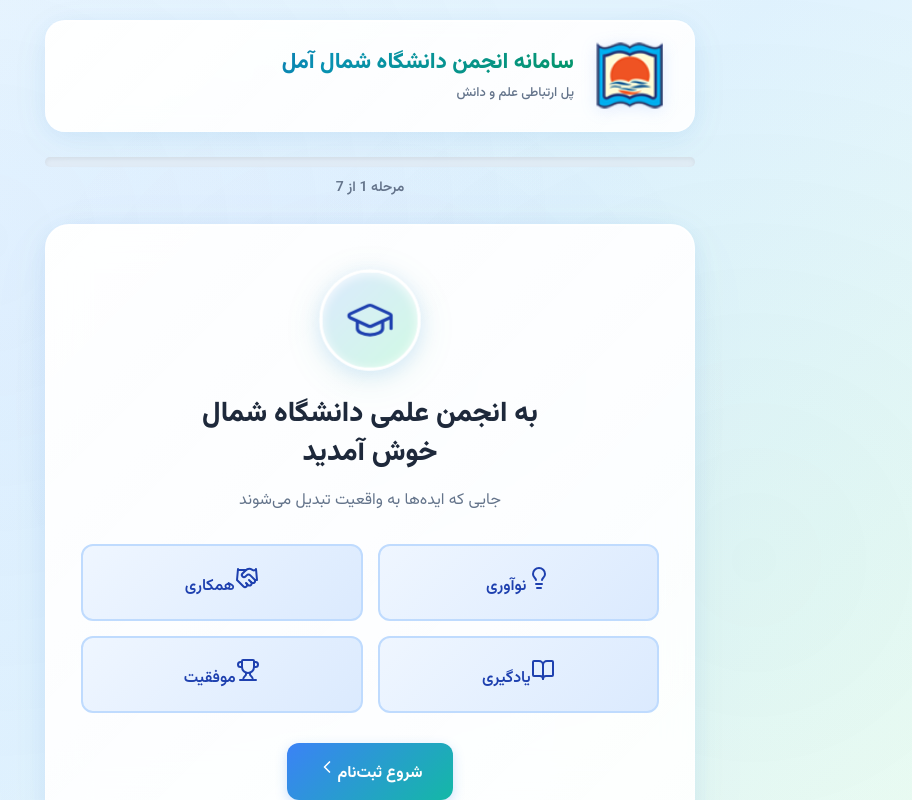
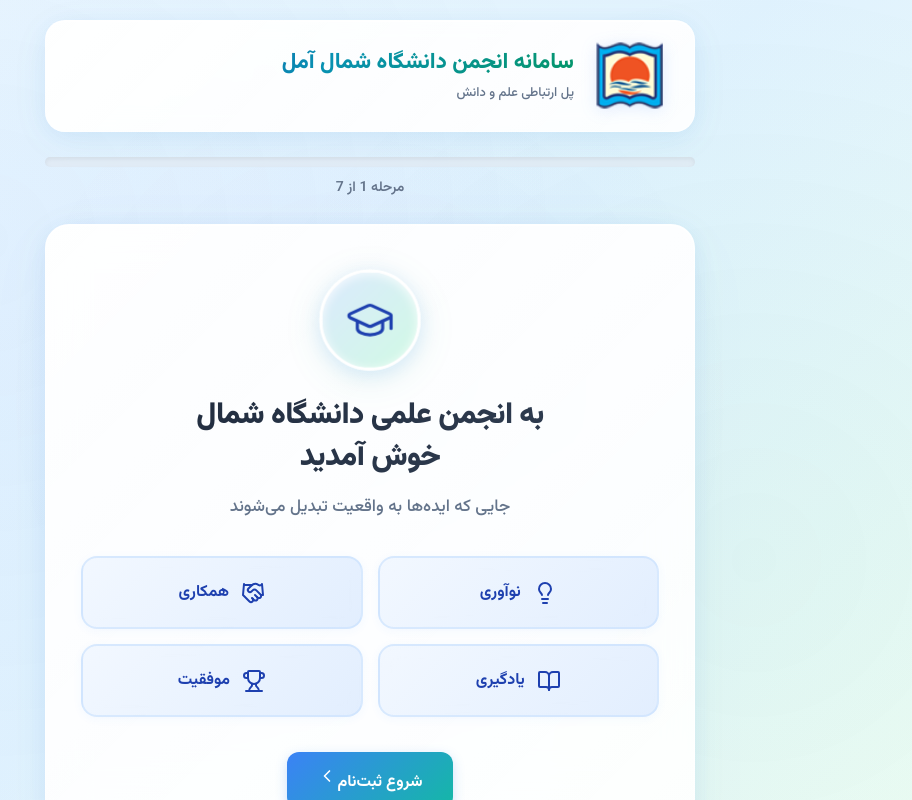
Before and after one commit to arman-shahhoseini/ShomalUniversity_AnjomanSystem, a React (Vite) app in the folder frontend/: page / in a window 1280 px wide. Shown: the whole page, without its empty margins (270-1182 px from the left). Built offline with nearby package versions, Linux system fonts and the light colour scheme; no server answers.

Commit message:
auto-commit for 65e2c851-fc86-421d-b4fc-a71372b651f4

```diff
--- a/frontend/src/index.css
+++ b/frontend/src/index.css
@@ -249,25 +249,33 @@ body::before {
 }
 
 .title {
-  font-size: 28px;
-  font-weight: 800;
-  color: #1e293b;
+  font-size: 30px;
+  font-weight: 900;
+  background: linear-gradient(135deg, #1e293b 0%, #334155 100%);
+  -webkit-background-clip: text;
+  -webkit-text-fill-color: transparent;
+  background-clip: text;
   margin-bottom: 15px;
   line-height: 1.4;
+  letter-spacing: -0.5px;
 }
 
 .subtitle {
-  font-size: 16px;
+  font-size: 17px;
   color: #64748b;
-  margin-bottom: 25px;
+  margin-bottom: 30px;
   line-height: 1.6;
+  font-weight: 500;
 }
 
 .success-msg {
-  font-size: 20px;
-  color: #10b981;
-  font-weight: 600;
-  margin-bottom: 25px;
+  font-size: 22px;
+  background: linear-gradient(135deg, #10b981 0%, #059669 100%);
+  -webkit-background-clip: text;
+  -webkit-text-fill-color: transparent;
+  background-clip: text;
+  font-weight: 700;
+  margin-bottom: 30px;
 }
 
 /* Features */
@@ -275,50 +283,137 @@ body::before {
   display: grid;
   grid-template-columns: repeat(2, 1fr);
   gap: 15px;
-  margin: 30px 0;
+  margin: 35px 0;
 }
 
 .feature {
-  background: linear-gradient(135deg, #eff6ff 0%, #dbeafe 100%);
-  padding: 20px 15px;
-  border-radius: 12px;
+  background: linear-gradient(135deg, rgba(239, 246, 255, 0.8) 0%, rgba(219, 234, 254, 0.8) 100%);
+  backdrop-filter: blur(10px);
+  padding: 22px 18px;
+  border-radius: 16px;
   font-size: 16px;
-  font-weight: 600;
+  font-weight: 700;
   color: #1e40af;
-  border: 2px solid #bfdbfe;
+  border: 2px solid rgba(191, 219, 254, 0.5);
+  display: flex;
+  align-items: center;
+  gap: 12px;
+  justify-content: center;
+  transition: all 0.3s ease;
+  box-shadow: 0 2px 10px rgba(59, 130, 246, 0.05);
+}
+
+.feature:hover {
+  transform: translateY(-4px);
+  box-shadow: 0 8px 20px rgba(59, 130, 246, 0.15);
+  border-color: #3b82f6;
+}
+
+.feature-1 {
+  animation: slideInLeft 0.6s ease-out 0.3s backwards;
+}
+
+.feature-2 {
+  animation: slideInRight 0.6s ease-out 0.35s backwards;
+}
+
+.feature-3 {
+  animation: slideInLeft 0.6s ease-out 0.4s backwards;
+}
+
+.feature-4 {
+  animation: slideInRight 0.6s ease-out 0.45s backwards;
+}
+
+@keyframes slideInLeft {
+  from {
+    opacity: 0;
+    transform: translateX(-20px);
+  }
+  to {
+    opacity: 1;
+    transform: translateX(0);
+  }
+}
+
+@keyframes slideInRight {
+  from {
+    opacity: 0;
+    transform: translateX(20px);
+  }
+  to {
+    opacity: 1;
+    transform: translateX(0);
+  }
+}
+
+.feature-icon {
+  width: 24px;
+  height: 24px;
+  flex-shrink: 0;
 }
 
 /* Info Card */
 .info-card {
-  background: linear-gradient(135deg, #eff6ff 0%, #dbeafe 100%);
-  border: 2px solid #3b82f6;
-  border-radius: 14px;
-  padding: 25px;
-  margin: 25px 0;
+  background: linear-gradient(135deg, rgba(239, 246, 255, 0.8) 0%, rgba(219, 234, 254, 0.8) 100%);
+  backdrop-filter: blur(10px);
+  border: 2px solid rgba(59, 130, 246, 0.3);
+  border-radius: 18px;
+  padding: 30px;
+  margin: 30px 0;
   text-align: right;
+  box-shadow:
+    0 4px 20px rgba(59, 130, 246, 0.08),
+    inset 0 1px 0 rgba(255, 255, 255, 0.8);
 }
 
 .info-card p {
   font-size: 16px;
-  line-height: 1.8;
+  line-height: 2;
   color: #1e40af;
   margin: 0;
+  font-weight: 500;
 }
 
 .info-card.success {
-  background: linear-gradient(135deg, #f0fdfa 0%, #ccfbf1 100%);
-  border-color: #10b981;
+  background: linear-gradient(135deg, rgba(240, 253, 250, 0.8) 0%, rgba(204, 251, 241, 0.8) 100%);
+  backdrop-filter: blur(10px);
+  border-color: rgba(16, 185, 129, 0.3);
+  box-shadow:
+    0 4px 20px rgba(16, 185, 129, 0.08),
+    inset 0 1px 0 rgba(255, 255, 255, 0.8);
+}
+
+.success-icon-wrapper {
+  display: inline-flex;
+  align-items: center;
+  justify-content: center;
+  width: 60px;
+  height: 60px;
+  margin-bottom: 15px;
+  background: linear-gradient(135deg, #d1fae5 0%, #fef3c7 100%);
+  border-radius: 50%;
+  box-shadow: 0 4px 15px rgba(16, 185, 129, 0.2);
+  border: 2px solid white;
+}
+
+.success-icon {
+  width: 32px;
+  height: 32px;
+  color: #059669;
 }
 
 .info-card.success h3 {
-  font-size: 18px;
+  font-size: 19px;
   color: #065f46;
   margin: 15px 0 10px;
+  font-weight: 700;
 }
 
 .info-card.success p {
   color: #047857;
-  font-size: 15px;
+  font-size: 16px;
+  font-weight: 500;
 }
 
 /* Form */
```
